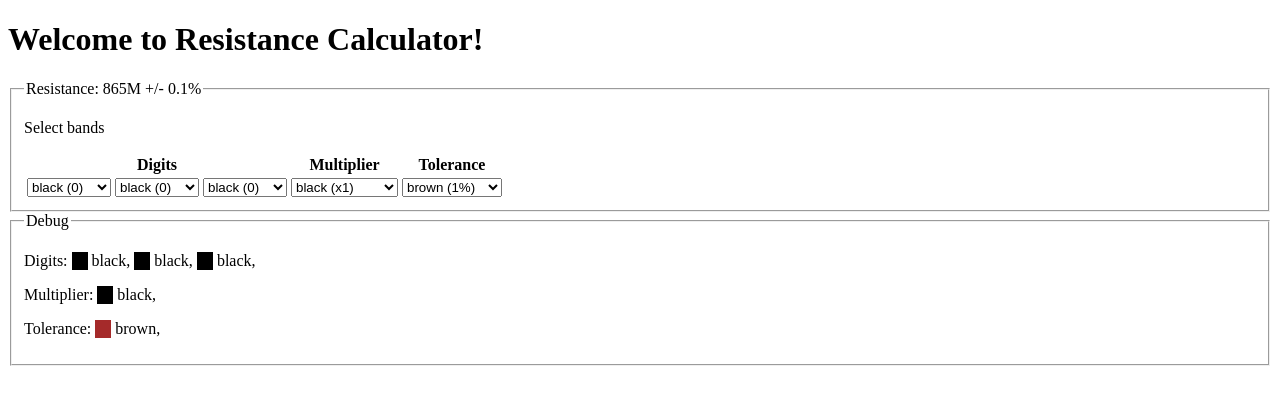
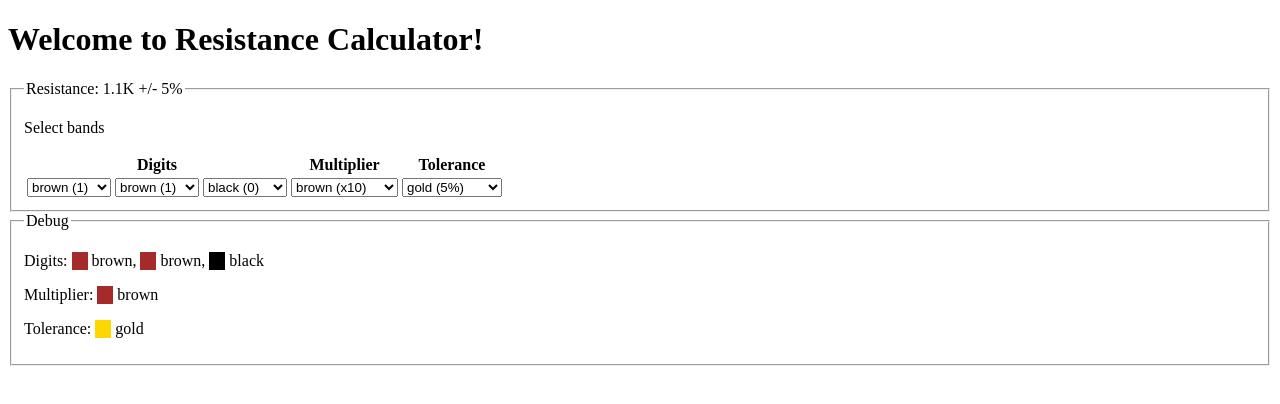
Before and after one commit to mbrown87westga/cs6261project4, an Angular app: page / in a window 1280 px wide. Shown: the top 404 px of the page. Built offline with nearby package versions, Linux system fonts and the light colour scheme.

Commit message:
Adding in a service, and calculating all the things

```diff
--- a/src/app/app.component.html
+++ b/src/app/app.component.html
@@ -2,7 +2,7 @@
   <h1>Welcome to Resistance Calculator!</h1>
 
   <fieldset>
-    <legend>Resistance: 865M +/- 0.1%</legend>
+    <legend>Resistance: {{result}}</legend>
     <p>Select bands</p>
     <table>
       <tr>
@@ -11,27 +11,27 @@
     	<th>Tolerance</th></tr>
       <tr>
         <td>
-          <select type="number" [(ngModel)]="values.digit1" name="digit1" id="digit1">
+          <select type="number" [(ngModel)]="values.digit1" (ngModelChange)="onChange($event)" name="digit1" id="digit1">
             <option *ngFor="let digit of digits" [ngValue]="digit.value">{{digit.name}}</option>
           </select>
         </td>
         <td>
-          <select type="number" [(ngModel)]="values.digit2" name="digit2" id="digit2">
+          <select type="number" [(ngModel)]="values.digit2" (ngModelChange)="onChange($event)" name="digit2" id="digit2">
             <option *ngFor="let digit of digits" [ngValue]="digit.value">{{digit.name}}</option>
           </select>
         </td>
         <td>
-          <select type="number" [(ngModel)]="values.digit3" name="digit3" id="digit3">
+          <select type="number" [(ngModel)]="values.digit3" (ngModelChange)="onChange($event)" name="digit3" id="digit3">
             <option *ngFor="let digit of digits" [ngValue]="digit.value">{{digit.name}}</option>
           </select>
         </td>
         <td>
-          <select type="number" [(ngModel)]="values.multiplier" name="multiplier" id="multiplier">
+          <select type="number" [(ngModel)]="values.multiplier" (ngModelChange)="onChange($event)" name="multiplier" id="multiplier">
             <option *ngFor="let multiplier of multipliers" [ngValue]="multiplier.value">{{multiplier.name}}</option>
           </select>
         </td>
         <td>
-          <select type="number" [(ngModel)]="values.tolerance" name="tolerance" id="tolerance">
+          <select type="number" [(ngModel)]="values.tolerance" (ngModelChange)="onChange($event)" name="tolerance" id="tolerance">
             <option *ngFor="let tolerance of tolerances" [ngValue]="tolerance.value">{{tolerance.name}}</option>
           </select>
         </td>
@@ -44,13 +44,13 @@
     <p>Digits:
       <span [style]="getSquareStyle(digitToColor(values.digit1))">&nbsp;</span> {{digitToColor(values.digit1)}},
       <span [style]="getSquareStyle(digitToColor(values.digit2))">&nbsp;</span> {{digitToColor(values.digit2)}},
-      <span [style]="getSquareStyle(digitToColor(values.digit3))">&nbsp;</span> {{digitToColor(values.digit3)}},
+      <span [style]="getSquareStyle(digitToColor(values.digit3))">&nbsp;</span> {{digitToColor(values.digit3)}}
     </p>
     <p>Multiplier:
-      <span [style]="getSquareStyle(multiplierToColor(values.multiplier))">&nbsp;</span> {{multiplierToColor(values.multiplier)}},
+      <span [style]="getSquareStyle(multiplierToColor(values.multiplier))">&nbsp;</span> {{multiplierToColor(values.multiplier)}}
     </p>
     <p>Tolerance:
-      <span [style]="getSquareStyle(toleranceToColor(values.tolerance))">&nbsp;</span> {{toleranceToColor(values.tolerance)}},
+      <span [style]="getSquareStyle(toleranceToColor(values.tolerance))">&nbsp;</span> {{toleranceToColor(values.tolerance)}}
     </p>
   </fieldset>
 </div>
--- a/src/app/app.component.ts
+++ b/src/app/app.component.ts
@@ -1,6 +1,7 @@
 import { Component } from '@angular/core';
 import { SelectItem } from './select-ttem';
 import { Values } from './values';
+import { CalculatorService } from './calculator.service';
 
 @Component({
   selector: 'app-root',
@@ -9,44 +10,21 @@ import { Values } from './values';
 })
 export class AppComponent {
   title : string = 'Resistance Calculator';
-  values : Values = new Values(0, 0, 0, 1, 1);
-  digits : Array<SelectItem> = [
-    {value: 0, name: 'black (0)', color: 'black'},
-    {value: 1, name: 'brown (1)', color: 'brown'},
-    {value: 2, name: 'red (2)', color: 'red'},
-    {value: 3, name: 'orange (3)', color: 'orange'},
-    {value: 4, name: 'yellow (4)', color: 'yellow'},
-    {value: 5, name: 'green (5)', color: 'green'},
-    {value: 6, name: 'blue (6)', color: 'blue'},
-    {value: 7, name: 'violet (7)', color: 'violet'},
-    {value: 8, name: 'grey (8)', color: 'grey'},
-    {value: 9, name: 'white (9)', color: 'white'},
-  ];
-  multipliers : Array<SelectItem> = [
-    {value: 0.01, name: 'silver (x0.01)', color: 'silver'},
-    {value: 0.1, name: 'gold (x0.1)', color: 'gold'},
-    {value: 1, name: 'black (x1)', color: 'black'},
-    {value: 10, name: 'brown (x10)', color: 'brown'},
-    {value: 100, name: 'red (x100)', color: 'red'},
-    {value: 1000, name: 'orange (x1K)', color: 'orange'},
-    {value: 10000, name: 'yellow (x10K)', color: 'yellow'},
-    {value: 100000, name: 'green (x100K)', color: 'green'},
-    {value: 1000000, name: 'blue (x1M)', color: 'blue'},
-    {value: 10000000, name: 'violet (x10M)', color: 'violet'},
-    {value: 100000000, name: 'grey (x100M)', color: 'grey'},
-    {value: 1000000000, name: 'white (x1G)', color: 'white'},
-  ];
-  tolerances : Array<SelectItem> = [
-    {value: 0.05, name: 'grey (0.05%)', color: 'grey'},
-    {value: 0.1, name: 'violet (0.1%)', color: 'violet'},
-    {value: 0.25, name: 'blue (0.25%)', color: 'blue'},
-    {value: 0.5, name: 'green (0.5%)', color: 'green'},
-    {value: 1, name: 'brown (1%)', color: 'brown'},
-    {value: 2, name: 'red (2%)', color: 'red'},
-    {value: 5, name: 'gold (5%)', color: 'gold'},
-    {value: 10, name: 'silver (10%)', color: 'silver'},
-    {value: 20, name: 'none (20%)', color: 'none'},
-  ];
+  result : string = '';
+  values : Values = new Values(1, 1, 0, 10, 5);
+  digits : Array<SelectItem>;
+  multipliers : Array<SelectItem>;
+  tolerances : Array<SelectItem>;
+
+  constructor(private calculatorService : CalculatorService) {
+    this.digits = this.calculatorService.digits;
+    this.multipliers = this.calculatorService.multipliers;
+    this.tolerances = this.calculatorService.tolerances;
+  }
+
+  ngOnInit() {
+    this.getResult();
+  }
 
   digitToColor(value) {
     return this.digits.find((i) => i.value === value).color;
@@ -67,4 +45,12 @@ export class AppComponent {
       'display': 'inline-block'
     };
   }
+
+  getResult() {
+    this.calculatorService.getResult(this.values).subscribe(result => this.result = result);
+  }
+
+  onChange(newValue) {
+    this.calculatorService.getResult(this.values).subscribe(result => this.result = result);
+  }
 }
--- /dev/null
+++ b/src/app/calculator.service.ts
@@ -0,0 +1,61 @@
+import { Values } from "./values";
+import { Injectable } from '@angular/core';
+import { SelectItem } from "./select-ttem";
+import { Observable, of } from 'rxjs';
+
+@Injectable({providedIn: 'root', })
+export class CalculatorService {
+  getResult(values: Values) : Observable<string> {
+    let sum = (values.digit1 * 100 + values.digit2 * 10 + values.digit3) * values.multiplier;
+
+    let suffix : string;
+    let suffixes = ['', 'K', 'M', 'G', 'T'];
+    for (let i = 0; i < suffixes.length; i++) {
+      let pow = Math.pow(10, (3 * i));
+      if (sum / pow >= 1) {
+        suffix = suffixes[i];
+        sum = sum / pow;
+      }
+    }
+
+    return of(`${sum}${suffix} +/- ${values.tolerance}%`);
+  }
+
+  digits : Array<SelectItem> = [
+    {value: 0, name: 'black (0)', color: 'black'},
+    {value: 1, name: 'brown (1)', color: 'brown'},
+    {value: 2, name: 'red (2)', color: 'red'},
+    {value: 3, name: 'orange (3)', color: 'orange'},
+    {value: 4, name: 'yellow (4)', color: 'yellow'},
+    {value: 5, name: 'green (5)', color: 'green'},
+    {value: 6, name: 'blue (6)', color: 'blue'},
+    {value: 7, name: 'violet (7)', color: 'violet'},
+    {value: 8, name: 'grey (8)', color: 'grey'},
+    {value: 9, name: 'white (9)', color: 'white'},
+  ];
+  multipliers : Array<SelectItem> = [
+    {value: 0.01, name: 'silver (x0.01)', color: 'silver'},
+    {value: 0.1, name: 'gold (x0.1)', color: 'gold'},
+    {value: 1, name: 'black (x1)', color: 'black'},
+    {value: 10, name: 'brown (x10)', color: 'brown'},
+    {value: 100, name: 'red (x100)', color: 'red'},
+    {value: 1000, name: 'orange (x1K)', color: 'orange'},
+    {value: 10000, name: 'yellow (x10K)', color: 'yellow'},
+    {value: 100000, name: 'green (x100K)', color: 'green'},
+    {value: 1000000, name: 'blue (x1M)', color: 'blue'},
+    {value: 10000000, name: 'violet (x10M)', color: 'violet'},
+    {value: 100000000, name: 'grey (x100M)', color: 'grey'},
+    {value: 1000000000, name: 'white (x1G)', color: 'white'},
+  ];
+  tolerances : Array<SelectItem> = [
+    {value: 0.05, name: 'grey (0.05%)', color: 'grey'},
+    {value: 0.1, name: 'violet (0.1%)', color: 'violet'},
+    {value: 0.25, name: 'blue (0.25%)', color: 'blue'},
+    {value: 0.5, name: 'green (0.5%)', color: 'green'},
+    {value: 1, name: 'brown (1%)', color: 'brown'},
+    {value: 2, name: 'red (2%)', color: 'red'},
+    {value: 5, name: 'gold (5%)', color: 'gold'},
+    {value: 10, name: 'silver (10%)', color: 'silver'},
+    {value: 20, name: 'none (20%)', color: 'none'},
+  ];
+}
```
